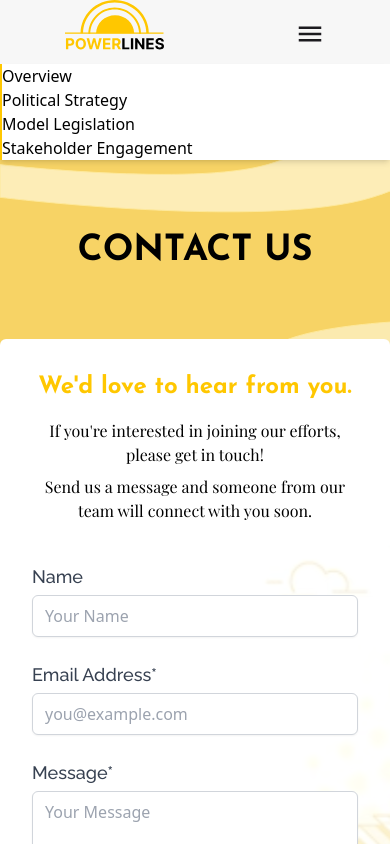
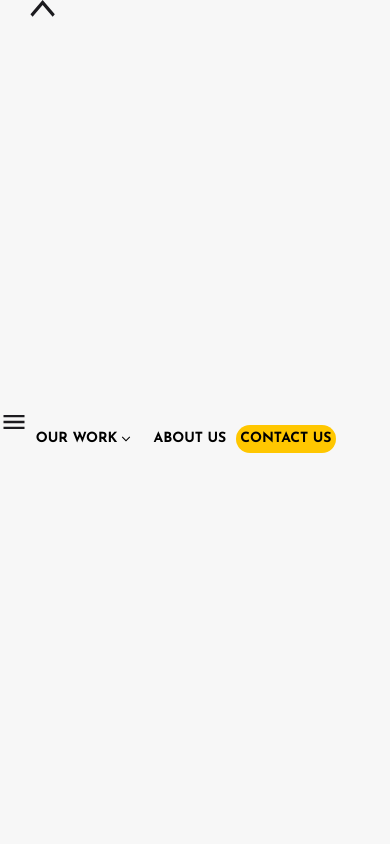
Before and after one commit to wolfy1313/powerlines-website, a Next.js app: page /contact-us in a window 390 px wide. Both pictures are taken after a click on the element 310 px from the left and 33 px from the top of the page. Shown: the top 844 px of the page. Built offline with nearby package versions, Linux system fonts and the light colour scheme; a web font is replaced by a local one.

Commit message:
progress on hamburger menu. get entire screen covered when hamburger is clicked.

```diff
--- a/src/components/Header.tsx
+++ b/src/components/Header.tsx
@@ -41,7 +41,7 @@ function Header() {
       </Link>
       {isMobile ? (
         // Render hamburger menu for mobile screens
-        <div className="flex items-center cursor-pointer" onClick={toggleDropdown}>
+        <div className="flex items-center cursor-pointer" onClick={toggleBurger}>
           <button onClick={toggleBurger}></button>
           <Image
             src="/hamburger_menu.svg"
@@ -49,7 +49,13 @@ function Header() {
             width={30}
             height={30} />
           {isMobile && isHamburgerVisible && (
-            <section className="flex flex-col justify-center ">
+            <section className="flex flex-col justify-center h-screen w-screen ">
+              <button onClick={() => { toggleBurger; toggleDropdown }}></button>
+              <Image
+                src="/arrowup.svg"
+                alt="menu-icon"
+                width={30}
+                height={30} />
               <ul
                 className={`flex flex-row gap-2.5 font-bold text-sm ${josefinSans.className} my-auto md:py-[12px]`}
               >
@@ -64,7 +70,7 @@ function Header() {
                       className='mx-1'
                     />
                   </div>
-                  {isDropdownVisible && (
+                  {isDropdownVisible && isMobile && !isHamburgerVisible && (
                     <ul className="absolute left-0 mt-1 w-40 pl-4 py-4 bg-light-yellow border-l-2 border-l-main-yellow shadow-md space-y-3">
                       <li className="hover:bg-gray-100 hover:border-main-yellow hover:border-2 hover:border-r-0">
                         <Link className={`${isDropdownVisible ? "hover:pl-1" : "pl-0"}`} href="/ourWork">Overview</Link>
@@ -141,6 +147,7 @@ function Header() {
         </section>
       )}
       {isMobile && isDropdownVisible && (
+        <div className=' '>
           <ul className="absolute top-[60px] left-0 mt-1 w-full bg-white border-l-2 border-l-main-yellow shadow-md">
             <li className="hover:bg-gray-100 hover:border-main-yellow hover:border-2 hover:border-r-0">
               <Link className={`${isDropdownVisible ? "hover:pl-1" : "pl-0"}`} href="/ourWork">Overview</Link>
@@ -158,6 +165,7 @@ function Header() {
               </section>
             </li>
           </ul>
+        </div>
       )}
     </section>
 
--- a/src/components/ToCResourcesAndReports.tsx
+++ b/src/components/ToCResourcesAndReports.tsx
@@ -1,18 +1,18 @@
 
-import React, { useState,useEffect } from 'react'
+import React, { useState, useEffect } from 'react'
 
 import { Josefin_Sans, Playfair_Display } from "next/font/google";
 import Image from 'next/image'
 import TrunctableText from './TrunctableText';
 import Link from 'next/link';
 
-import { TOCResourcesAndReportsProps,ResourcesAndReportsCardsProps } from '@/types/global';
+import { TOCResourcesAndReportsProps, ResourcesAndReportsCardsProps } from '@/types/global';
 const josefinSans = Josefin_Sans({ subsets: ['latin'] })
 const playfairDisplay = Playfair_Display({ subsets: ['latin'] })
 
 
 
-const ToCResourcesAndReports:React.FC<TOCResourcesAndReportsProps> = ({ ResourcesAndReportsCards }) => {
+const ToCResourcesAndReports: React.FC<TOCResourcesAndReportsProps> = ({ ResourcesAndReportsCards }) => {
     const [isClient, setIsClient] = useState(false);
 
     useEffect(() => {
@@ -20,16 +20,16 @@ const ToCResourcesAndReports:React.FC<TOCResourcesAndReportsProps> = ({ Resource
         setIsClient(true);
     }, []);
 
-  return (
-    <div className="min-w-full max-w-full mx-auto">
+    return (
+        <div className="min-w-full max-w-full mx-auto">
             <section className="p-10 md:p-20 md:pt-0">
                 <h1 className={`mb-4 text-darker-yellow text-2xl md:text-3xl font-semibold leading-normal ${josefinSans.className}`}>Resource and Reports</h1>
                 <section className="grid grid-cols-1  gap-4 md:gap-20">
-                    {ResourcesAndReportsCards.map((ResourcesAndReportsCard:ResourcesAndReportsCardsProps) => (
-                        <div className="w-full flex flex-col md:flex-row  gap-10  mb-20 md:mb-0">
+                    {ResourcesAndReportsCards.map((ResourcesAndReportsCard: ResourcesAndReportsCardsProps) => (
+                        <div key={ResourcesAndReportsCard.subHeading} className="w-full flex flex-col md:flex-row  gap-10  mb-20 md:mb-0">
                             {/* min-w-0 prevents shrinkage below content size. flex-basis[50%] makes  sure that the text and image always maintain haf the width they are contained in so  no matter how much the screen gets resized */}
                             <section className="flex-grow relative min-w-0 md:min-w-[50%] md:flex-basis[50%] ">
-                                <Image height="330" width="520" src={ResourcesAndReportsCard.image} alt={ResourcesAndReportsCard.alt} className="  md:h-90 md:w-auto lg: h-full w-full fill-current"/>
+                                <Image height="330" width="520" src={ResourcesAndReportsCard.image} alt={ResourcesAndReportsCard.alt} className="  md:h-90 md:w-auto lg: h-full w-full fill-current" />
                             </section>
                             <section className="flex-grow">
                                 <h2 className={`mb-4 text-darker-yellow text-sm md:text-base font-normal leading-8 ${josefinSans.className}`}>{ResourcesAndReportsCard.caption}</h2>
@@ -54,7 +54,7 @@ const ToCResourcesAndReports:React.FC<TOCResourcesAndReportsProps> = ({ Resource
                 </section>
             </section>
         </div>
-  )
+    )
 }
 
 export default ToCResourcesAndReports
```
Lines whose indentation alone changed are shown as unchanged.
